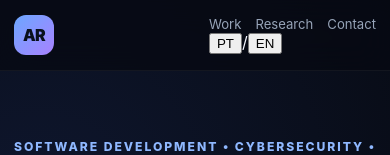
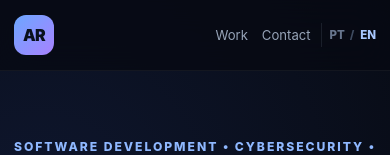
Before and after one commit to AndreyRodr/Portfolio, a React (Vite) app: page / in a window 390 px wide. Shown: the top 155 px of the page. Built offline with nearby package versions, Linux system fonts and the light colour scheme.

Commit message:
style: add responsive language switcher

```diff
--- a/src/styles.css
+++ b/src/styles.css
@@ -59,9 +59,33 @@ img { display: block; max-width: 100%; }
   font-weight: 900;
   letter-spacing: -.04em;
 }
+.nav-right { display: flex; align-items: center; gap: 24px; }
 .nav-links { display: flex; gap: 28px; color: var(--muted); font-size: .92rem; }
 .nav-links a { transition: color .18s ease; }
 .nav-links a:hover { color: var(--text); }
+.language-switch {
+  display: inline-flex;
+  align-items: center;
+  gap: 7px;
+  padding-left: 18px;
+  border-left: 1px solid var(--line);
+  color: #67758d;
+  font-size: .76rem;
+  font-weight: 800;
+  letter-spacing: .06em;
+}
+.language-switch button {
+  padding: 5px 0;
+  border: 0;
+  background: transparent;
+  color: inherit;
+  font: inherit;
+  cursor: pointer;
+  transition: color .18s ease;
+}
+.language-switch button:hover,
+.language-switch button.active { color: #a9c8ff; }
+.language-switch span { color: #3f4b60; }
 
 .eyebrow {
   display: inline-block;
@@ -505,8 +529,14 @@ img { display: block; max-width: 100%; }
 
 @media (max-width: 700px) {
   .container { width: min(100% - 28px, 1160px); }
+  .nav-right { gap: 12px; }
   .nav-links { gap: 14px; font-size: .82rem; }
   .nav-links a:nth-child(3) { display: none; }
+  .language-switch {
+    gap: 5px;
+    padding-left: 10px;
+    font-size: .72rem;
+  }
 
   .hero { padding-top: 68px; }
   .hero h1 { font-size: clamp(3.25rem, 16vw, 5rem); }
@@ -548,3 +578,10 @@ img { display: block; max-width: 100%; }
     gap: 10px;
   }
 }
+
+
+@media (max-width: 520px) {
+  .nav-links a:nth-child(2) { display: none; }
+  .nav-right { gap: 10px; }
+  .language-switch { padding-left: 8px; }
+}
```
